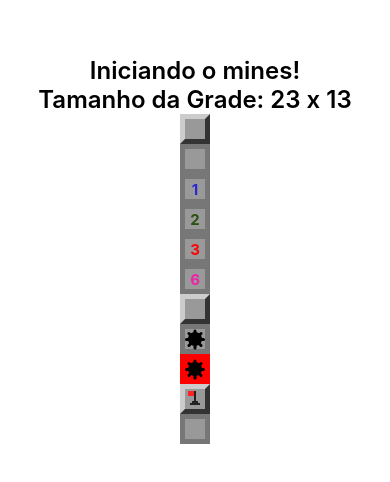
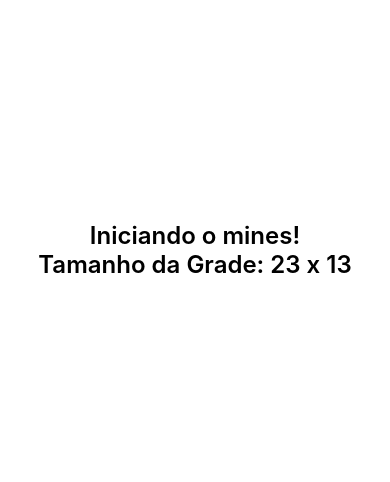
Before and after one commit to adrianoheissig/miner, a React Native app: screen / in a window 390 px wide. Shown: the part 172-654 px from the top of the page. Built offline with nearby package versions, Linux system fonts and the light colour scheme.

Commit message:
Criado componente MineField

```diff
--- a/src/App.js
+++ b/src/App.js
@@ -2,9 +2,30 @@
 import {SafeAreaView, StyleSheet, Text} from 'react-native';
 
 import params from './params';
-import Field from './components/Field';
+import MineField from './components/MineField';
+import {createMineBoard} from './functions';
 
 export default class App extends Component {
+  constructor(props) {
+    super(props);
+    this.state = this.createState();
+    console.debug(createMineBoard);
+  }
+
+  minesAmount = () => {
+    const cols = params.getColumnsAmount();
+    const rows = params.getRowsAmount();
+    return Math.ceil(cols * rows * params.difficultLevel);
+  };
+
+  createState = () => {
+    const cols = params.getColumnsAmount();
+    const rows = params.getRowsAmount();
+    // return {
+    //   board: createMineBoard(rows, cols, this.minesAmount()),
+    // };
+  };
+
   render() {
     return (
       <SafeAreaView style={styles.container}>
@@ -13,17 +34,6 @@
           Tamanho da Grade: {params.getRowsAmount()} x{' '}
           {params.getColumnsAmount()}
         </Text>
-        <Field />
-        <Field opened />
-        <Field opened nearMines={1} />
-        <Field opened nearMines={2} />
-        <Field opened nearMines={3} />
-        <Field opened nearMines={6} />
-        <Field mined />
-        <Field mined opened />
-        <Field mined opened exploded />
-        <Field flagged />
-        <Field flagged opened />
       </SafeAreaView>
     );
   }
--- /dev/null
+++ b/src/components/MineField.js
@@ -0,0 +1,20 @@
+import React from 'react';
+import {View, StyleSheet} from 'react-native';
+import Field from './Field';
+
+export default props => {
+  const rows = props.board.map((row, r) => {
+    const columns = row.map((field, c) => {
+      return <Field {...field} key={c} />;
+    });
+    return <View key={r}>{columns}</View>;
+  });
+  return <View style={styles.container}>{rows}</View>;
+};
+
+const styles = StyleSheet.create({
+  container: {
+    flexDirection: 'row',
+    backgroundColor: '#EEE',
+  },
+});
--- a/src/functions.js
+++ b/src/functions.js
@@ -33,9 +33,9 @@
 };
 
 const createMineBoard = (rows, columns, minesAmount) => {
+  console.debug('aqui');
   const board = createBoard(rows, columns);
   spreadMines(board, minesAmount);
   return board;
 };
-
 export default createMineBoard;
```
